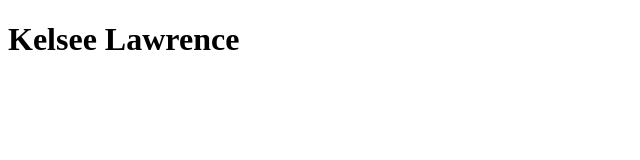
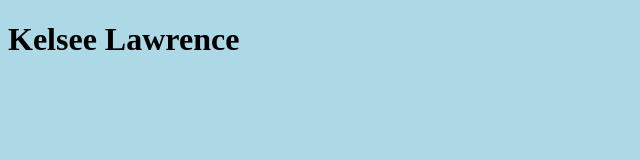
Before and after one commit to kelseelawrence/web-2-starter, a plain HTML site: page index.html in a window 1280 px wide. Shown: the whole page, without its empty margins (0-640 px from the left). Drawn offline with Linux system fonts and the light colour scheme.

Commit message:
edit message

```diff
--- a/index.html
+++ b/index.html
@@ -5,9 +5,11 @@
     <meta name="viewport" content="width=device-width, initial-scale=1.0">
 
 <!-- Stylesheets -->
- <link rel="stylesheet" href="styles.css">
+ <link rel="stylesheet" href="style.css">
 
  <!-- Scripts -->
+  <script src="script.js" defer></script>
+
 
     <title> Web 2 starter </title>
 </head>
```
